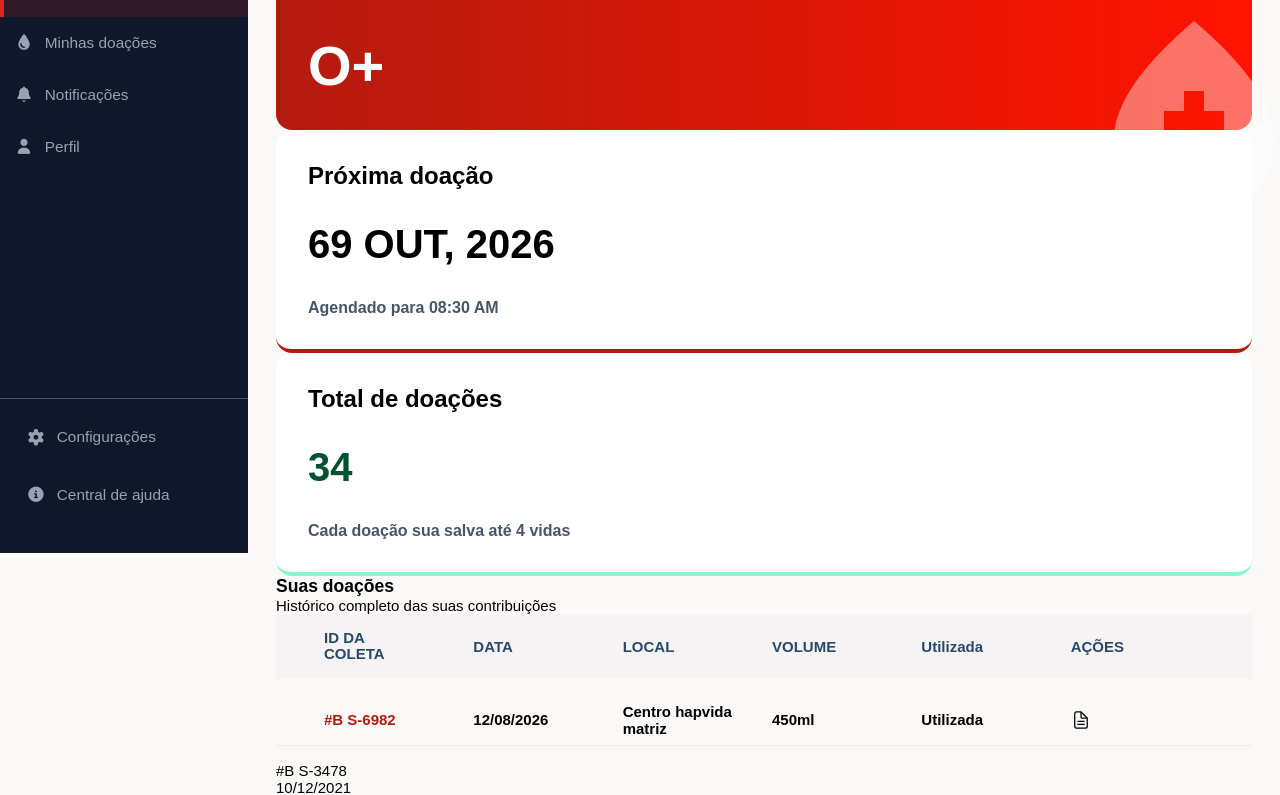
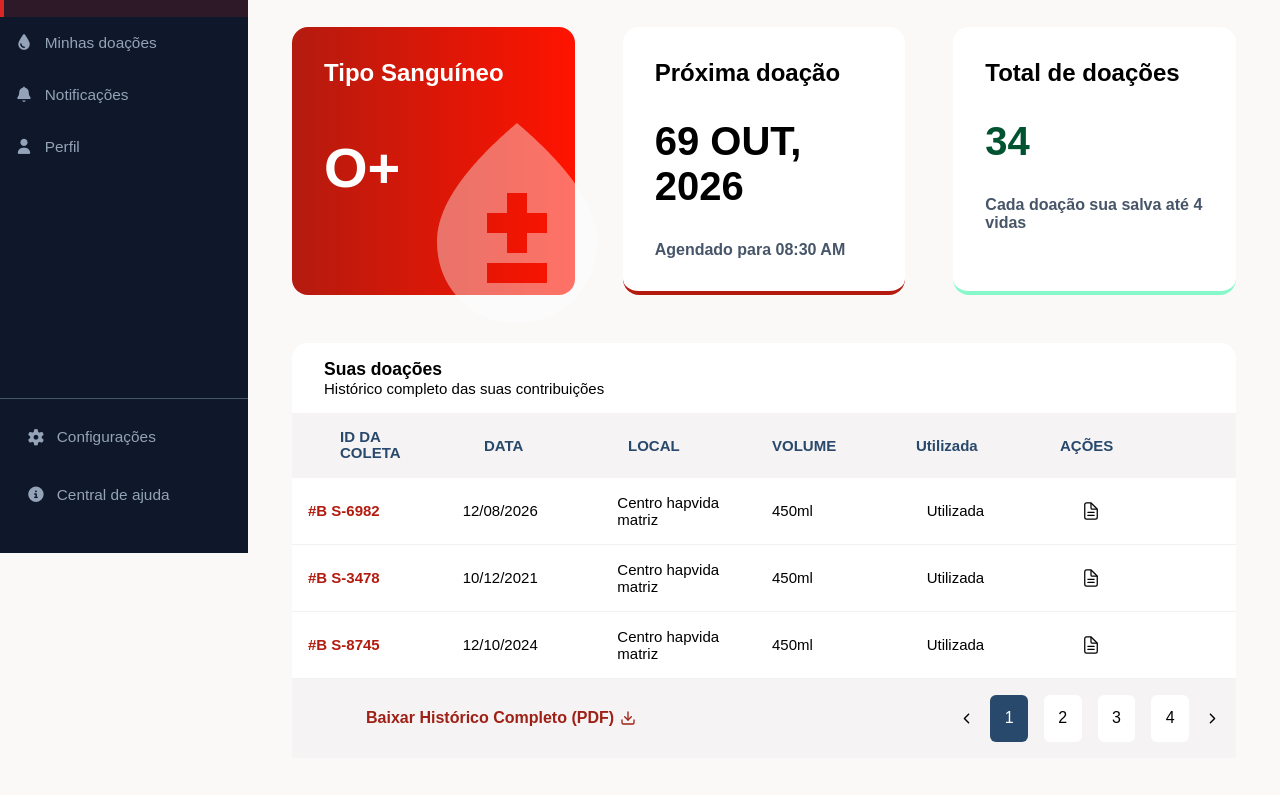
Before and after one commit to databloodHealth/Pulsar, a React (Vite) app in the folder Front/: page /historico in a window 1280 px wide. Shown: the part 247-1042 px from the top of the page. Built offline with nearby package versions, Linux system fonts and the light colour scheme.

Commit message:
tentativa de resolver conflito

```diff
--- a/Front/src/components/Cards/index.jsx
+++ b/Front/src/components/Cards/index.jsx
@@ -1,5 +1,5 @@
 import style from "./style.module.css";
-import iconePulsar from "../../assets/images/IconePulsar.webp";
+import iconePulsar from "@/assets/images/IconePulsar.webp";
 
 export function CardDoisVermelho({ title, description }) {
     return (
--- a/Front/src/pages/System/Historico.jsx
+++ b/Front/src/pages/System/Historico.jsx
@@ -3,34 +3,49 @@ import { IoDocumentTextOutline } from "react-icons/io5";
 import { FiDownload } from "react-icons/fi";
 import { IoIosArrowBack, IoIosArrowForward } from "react-icons/io";
 
-
-
-import style from '../../styles/historico.module.css'
+import style from "../../styles/historico.module.css";
 import { CardDoisVermelho, CardTres } from "@/components/Cards";
 
 export default function Historico() {
-
     return (
         <SystemLayout>
             <div className={style.containerHistorico}>
                 <div className={style.tituloPage}>
                     <h1>Histórico de Doações</h1>
-                    <h4>Acompanhe seu histórico de soliedariedade e o impacto causado</h4>
+                    <h4>
+                        Acompanhe seu histórico de soliedariedade e o impacto causado
+                    </h4>
                 </div>
+
                 <div className={style.gridCards}>
-                    <CardDoisVermelho title="Tipo Sanguíneo" description="O+" />
-                    <CardTres cor="vermelho" title="Próxima doação" dado="69 OUT, 2026" description="Agendado para 08:30 AM" />
-                    <CardTres cor="verde" fontCor="fontVerde" title="Total de doações" description="Cada doação sua salva até 4 vidas" dado="34" />
+                    <CardDoisVermelho
+                        title="Tipo Sanguíneo"
+                        description="O+"
+                    />
 
+                    <CardTres
+                        cor="vermelho"
+                        title="Próxima doação"
+                        dado="69 OUT, 2026"
+                        description="Agendado para 08:30 AM"
+                    />
+
+                    <CardTres
+                        cor="verde"
+                        fontCor="fontVerde"
+                        title="Total de doações"
+                        description="Cada doação sua salva até 4 vidas"
+                        dado="34"
+                    />
                 </div>
+
                 <div className={style.containerDashboard}>
-
                     <div className={style.dashboardHistorico}>
                         <div className={style.tituloDashboard}>
                             <h3>Suas doações</h3>
                             <p>Histórico completo das suas contribuições</p>
                         </div>
-                        {/* <div className={style.containerTabela}> */}
+
                         <div className={style.gridTabela}>
                             <div className={style.categoriasTabela}>
                                 <p id={style.idColeta}>ID DA COLETA</p>
@@ -40,52 +55,69 @@ export default function Historico() {
                                 <p>Utilizada</p>
                                 <p>AÇÕES</p>
                             </div>
+
                             <div className={style.campoDoacao}>
                                 <p className={style.id}>#B S-6982</p>
                                 <p>12/08/2026</p>
                                 <p>Centro hapvida matriz</p>
-                                <p> 450ml</p>
+                                <p>450ml</p>
                                 <p>Utilizada</p>
-                                <IoDocumentTextOutline size={20} className={style.iconTabela} />
+                                <IoDocumentTextOutline
+                                    size={20}
+                                    className={style.iconTabela}
+                                />
+                            </div>
 
-                            </div>
                             <div className={style.campoDoacao}>
                                 <p className={style.id}>#B S-3478</p>
                                 <p>10/12/2021</p>
                                 <p>Centro hapvida matriz</p>
-                                <p> 450ml</p>
+                                <p>450ml</p>
                                 <p>Utilizada</p>
-                                <IoDocumentTextOutline size={20} className={style.iconTabela} />
+                                <IoDocumentTextOutline
+                                    size={20}
+                                    className={style.iconTabela}
+                                />
+                            </div>
 
-                            </div>
                             <div className={style.campoDoacao}>
                                 <p className={style.id}>#B S-8745</p>
                                 <p>12/10/2024</p>
                                 <p>Centro hapvida matriz</p>
-                                <p> 450ml</p>
+                                <p>450ml</p>
                                 <p>Utilizada</p>
-                                <IoDocumentTextOutline size={20} className={style.iconTabela} />
-
+                                <IoDocumentTextOutline
+                                    size={20}
+                                    className={style.iconTabela}
+                                />
                             </div>
                         </div>
-                        {/* </div> */}
+
                         <div className={style.botoomTabela}>
-                            <div id={style.baixar}><p>Baixar Histórico Completo (PDF)</p>
+                            <div id={style.baixar}>
+                                <p>Baixar Histórico Completo (PDF)</p>
                                 <FiDownload />
                             </div>
+
                             <div className={style.selecaoNumeros}>
                                 <IoIosArrowBack className={style.iconSeta} />
-                                <p className={`${style.boxNumber} ${style.boxNumberAction}`}>1</p>
+
+                                <p
+                                    className={`${style.boxNumber} ${style.boxNumberAction}`}
+                                >
+                                    1
+                                </p>
+
                                 <p className={style.boxNumber}>2</p>
                                 <p className={style.boxNumber}>3</p>
                                 <p className={style.boxNumber}>4</p>
-                                <IoIosArrowForward  className={style.iconSeta}/>
 
+                                <IoIosArrowForward className={style.iconSeta} />
                             </div>
                         </div>
                     </div>
                 </div>
             </div>
         </SystemLayout>
-    )
+    );
 }
--- a/Front/src/styles/historico.module.css
+++ b/Front/src/styles/historico.module.css
@@ -1,4 +1,7 @@
 :root {
+    --cinza-fundo: #fbf9f8;
+    --azul-400: #416084;
+    --borda: 1px solid #000;
     --branco: #ffffff;
     --fundo-bege: #f5f3f3;
     --azul-fonte: #28496b;
@@ -6,10 +9,100 @@
     --cinza-borda: #e2e2e277;
 }
 
+.containerHistorico {
+    background-color: var(--cinza-fundo);
+    padding: 1rem;
+    display: flex;
+    flex-direction: column;
+    gap: 3rem;
+
+    .tituloPage {
+        display: flex;
+        gap: 1rem;
+        flex-direction: column;
+
+        h1 {
+            font-size: 3rem;
+            color: var(--preto);
+        }
+
+        h4 {
+            font-size: 1rem;
+            color: var(--azul-400);
+            font-weight: 500;
+        }
+    }
+}
+
+.gridCards {
+    display: grid;
+    grid-template-columns: repeat(3, 1fr);
+    gap: 3rem;
+}
+
+.dashboardHistorico {
+    border-radius: 16px !important;
+    background-color: var(--branco);
+
+    .tituloDashboard {
+        display: flex;
+        flex-direction: column;
+        background-color: var(--branco);
+        border-radius: 16px;
+        padding: 1rem 2rem;
+    }
+}
+
+.cardFirst {
+}
+
+.botoomTabela {
+    display: flex;
+    flex-direction: row;
+    align-items: center;
+    justify-content: flex-end;
+    gap: 30%;
+    background-color: var(--cinza-fundo-claro);
+
+    #baixar {
+        display: flex;
+        flex-direction: row;
+        align-items: center;
+        justify-content: center;
+        padding: 1.5rem;
+        gap: 6px;
+        color: var(--vermelho-link);
+        font-size: 1rem;
+        font-weight: 600;
+        cursor: pointer;
+    }
+}
+
+.selecaoNumeros {
+    display: flex;
+    justify-content: space-between;
+    gap: 1rem;
+    align-items: center;
+    padding: 1rem 1rem;
+
+    .boxNumber {
+        border-radius: 6px;
+        padding: 0.9rem;
+        background-color: var(--branco);
+        font-weight: 500;
+        font-size: 1rem;
+        cursor: pointer;
+    }
+
+    .boxNumberAction {
+        background-color: var(--azul-fonte);
+        color: var(--branco);
+    }
+}
+
 .gridTabela {
     display: flex;
     flex-direction: column;
-    gap: 1rem;
 
     .categoriasTabela {
         display: grid;
@@ -27,46 +120,16 @@
 
         p {
             color: var(--azul-fonte);
-            margin: 0;
             font-weight: 700;
         }
     }
 
-    .botoomTabela {
-        color: var(--vermelho-fonte);
-        font-size: 1rem;
-        font-weight: 600;
-        cursor: pointer;
-    }
-
-    .selecaoNumeros {
-        display: flex;
-        justify-content: space-between;
-        gap: 1rem;
-        align-items: center;
-        padding: 1rem;
-
-        .boxNumber {
-            border-radius: 6px;
-            padding: 0.9rem;
-            background-color: var(--branco);
-            font-weight: 500;
-            font-size: 1rem;
-            cursor: pointer;
-        }
-
-        .boxNumberAction {
-            background-color: var(--azul-fonte);
-            color: var(--branco);
-        }
-    }
-
-    .categoriasTabela + div {
+    .campoDoacao {
         display: grid;
         grid-template-columns: repeat(6, 1fr);
         align-items: center;
+        padding: 1rem;
         gap: 1rem;
-        padding: 0.5rem 3rem;
         border-bottom: 1px solid var(--cinza-borda);
 
         &:hover {
@@ -80,12 +143,8 @@
 
         p {
             margin: 0;
-            font-weight: 700;
         }
     }
-}
-
-.cardFirst {
 }
 
 .iconTabela {
```
